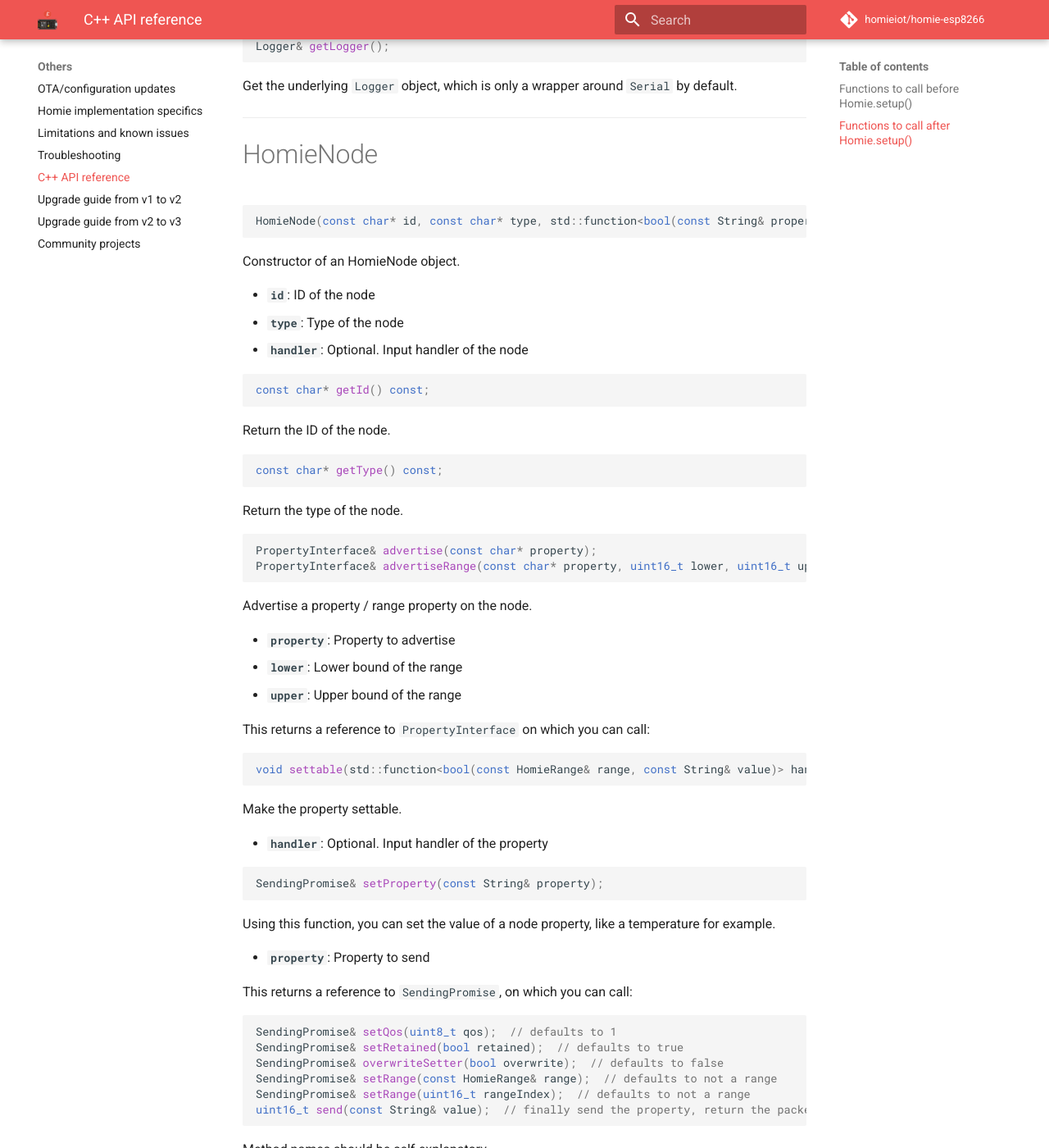
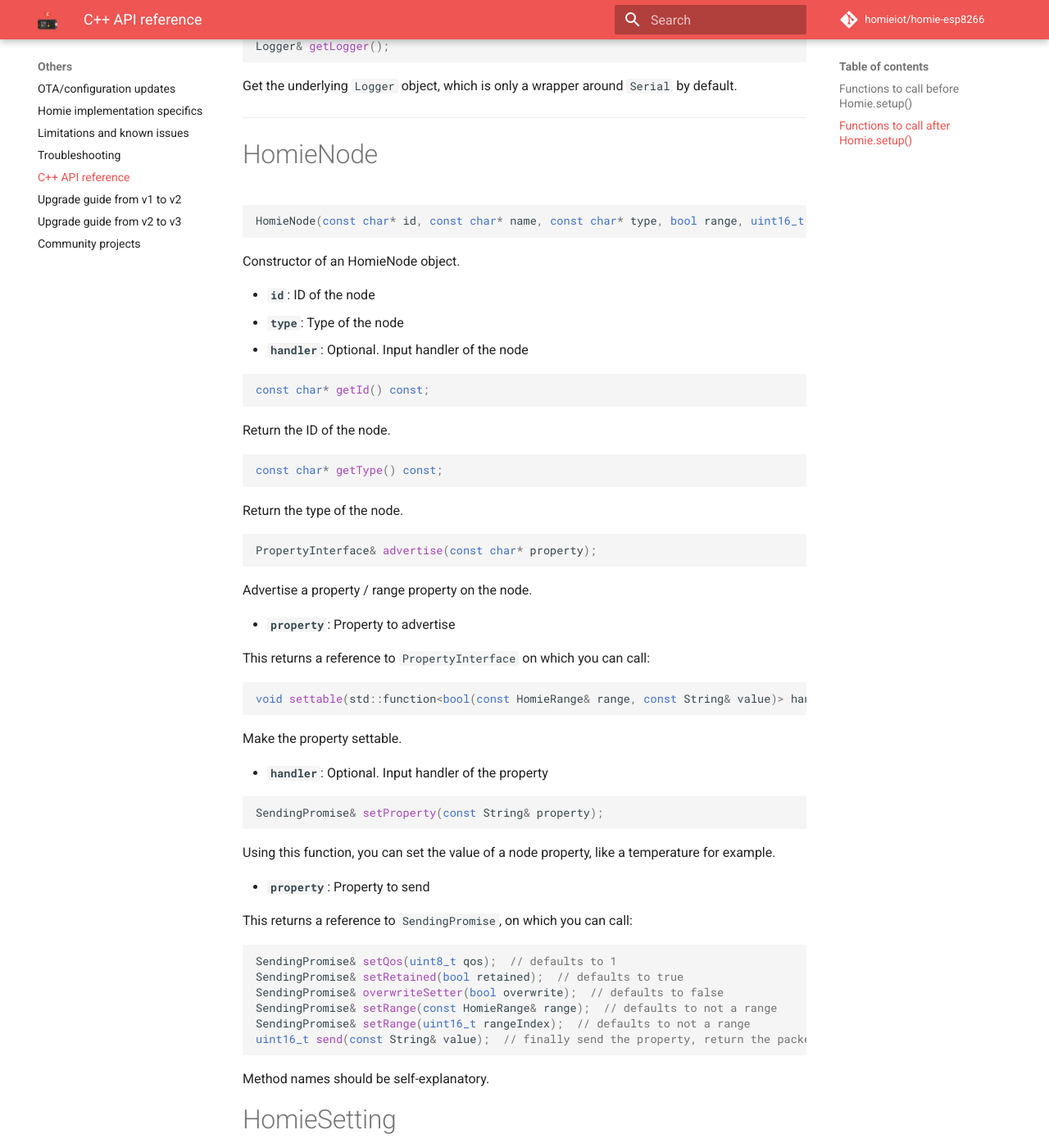
Before and after one commit to homieiot/homie-esp8266, an MkDocs documentation site: the page built from docs/others/cpp-api-reference.md, in a window 1280 px wide and 1400 px high, scrolled down 4436 px. Shown: the whole window at 82% size. Built offline with MkDocs 1.6.1 and Material for MkDocs 9.7.7, drawn with Linux system fonts in a browser that asks for light colours; comment, search, counter and statistics services are not loaded; some of the changed text lies outside the part shown.

Commit message:
Updated callback with correct parameters

````diff
--- a/docs/others/cpp-api-reference.md
+++ b/docs/others/cpp-api-reference.md
@@ -89,7 +89,7 @@
 * **`password`**: the configuration AP password
 
 ```c++
-Homie& setGlobalInputHandler(std::function<bool(const String& nodeId, const String& property, const HomieRange& range, const String& value)> handler);
+Homie& setGlobalInputHandler(std::function<bool(const HomieNode& node, const HomieRange& range, const String& property, const String& value)> handler);
 ```
 
 Set input handler for subscribed properties.
@@ -222,7 +222,7 @@
 # HomieNode
 
 ```c++
-HomieNode(const char* id, const char* type, std::function<bool(const String& property, const HomieRange& range, const String& value)> handler = );
+HomieNode(const char* id, const char* name, const char* type, bool range, uint16_t lower, uint16_t upper, std::function<bool(const HomieRange& range, const String& property, const String& value)> handler);
 ```
 
 Constructor of an HomieNode object.
@@ -245,14 +245,11 @@
 
 ```c++
 PropertyInterface& advertise(const char* property);
-PropertyInterface& advertiseRange(const char* property, uint16_t lower, uint16_t upper);
 ```
 
 Advertise a property / range property on the node.
 
 * **`property`**: Property to advertise
-* **`lower`**: Lower bound of the range
-* **`upper`**: Upper bound of the range
 
 This returns a reference to `PropertyInterface` on which you can call:
 
````
